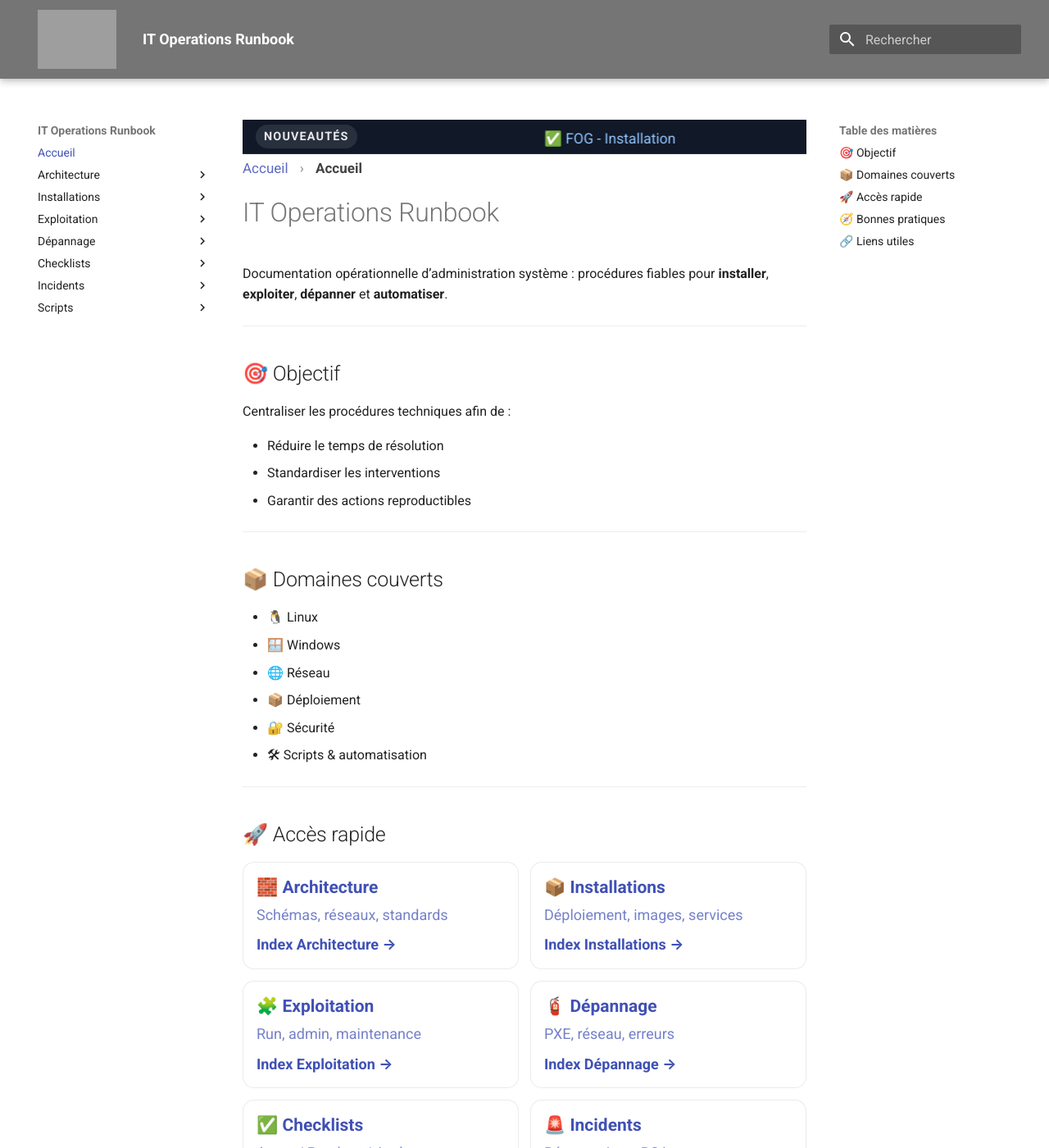
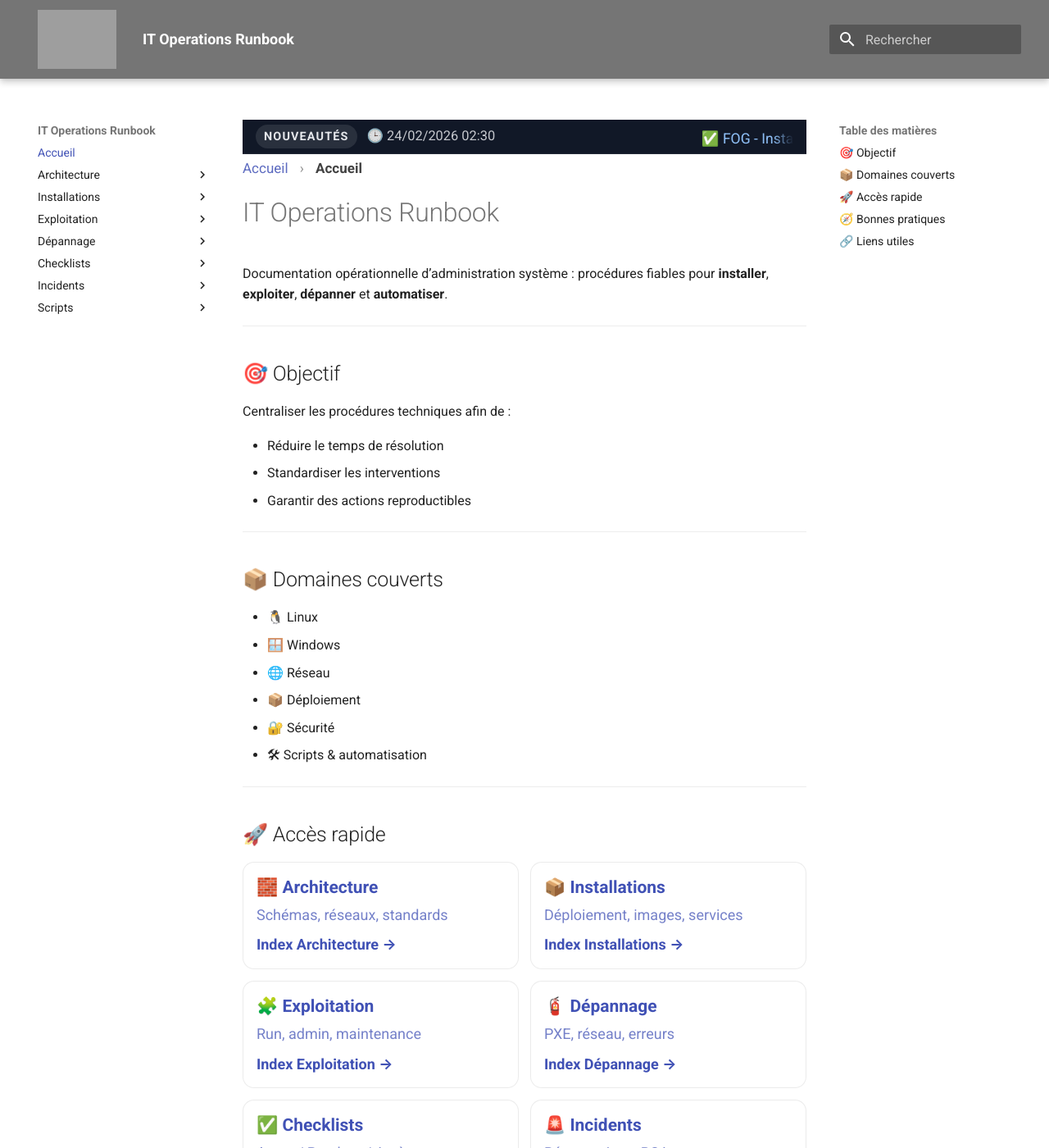
Before and after one commit to MilesChristi/runbook, an MkDocs documentation site: the page built from docs/index.md, in a window 1280 px wide and 1400 px high. Shown: the whole window at 82% size. Built offline with MkDocs 1.6.1 and Material for MkDocs 9.7.7, drawn with Linux system fonts in a browser that asks for light colours; grey boxes are pictures that could not be loaded.

Commit message:
Update documentation

```diff
--- a/docs/overrides/partials/announce.html
+++ b/docs/overrides/partials/announce.html
@@ -1,13 +1,14 @@
 <div class="md-banner mc-announce" role="status" aria-label="Nouveautés">
   <div class="mc-announce__inner">
     <span class="mc-announce__label">NOUVEAUTÉS</span>
+    <span class="mc-announce__stamp">🕒 24/02/2026 02:30</span>
 
     <div class="mc-announce__marquee" aria-hidden="true">
       <div class="mc-announce__track mc-announce__track--a"><span class="mc-announce__item">✅ <a href="/runbook/installations/fog-installation/">FOG - Installation</a></span><span class="mc-announce__gap" aria-hidden="true"></span><span class="mc-announce__item">✅ <a href="/runbook/installations/fog-installation/">FOG - Installation</a></span><span class="mc-announce__gap" aria-hidden="true"></span><span class="mc-announce__item">✅ <a href="/runbook/installations/fog-installation/">FOG - Installation</a></span></div>
     </div>
 
     <div class="mc-announce__static">
-      📌 Nouveautés (24/02/2026) — <span class="mc-announce__item">✅ <a href="/runbook/installations/fog-installation/">FOG - Installation</a></span>
+      📌 Mis à jour le 24/02/2026 02:30 — <span class="mc-announce__item">✅ <a href="/runbook/installations/fog-installation/">FOG - Installation</a></span>
     </div>
   </div>
 </div>
--- a/docs/stylesheets/extra.css
+++ b/docs/stylesheets/extra.css
@@ -6,7 +6,7 @@
    Header logo sizing
    ------------------------- */
 .md-header__button.md-logo img{
-  height: 72px;           /* ajuste si besoin (ex: 90px) */
+  height: 72px;
   width: auto;
   max-height: 72px;
 }
@@ -27,7 +27,7 @@
   align-items: center;
   gap: 12px;
   padding: 12px 24px;
-  background: #263238;   /* bleu-gris foncé */
+  background: #263238;
   color: #ffffff;
   font-size: 0.85rem;
 }
@@ -58,22 +58,11 @@
   margin: .2rem 0 1rem 0;
 }
 
-.mc-breadcrumbs a{
-  text-decoration: none;
-}
+.mc-breadcrumbs a{ text-decoration: none; }
+.mc-breadcrumbs a:hover{ text-decoration: underline; }
 
-.mc-breadcrumbs a:hover{
-  text-decoration: underline;
-}
-
-.mc-sep{
-  margin: 0 .5rem;
-  opacity: .6;
-}
-
-.mc-current{
-  font-weight: 700;
-}
+.mc-sep{ margin: 0 .5rem; opacity: .6; }
+.mc-current{ font-weight: 700; }
 
 /* -------------------------
    Home cards (premium)
@@ -101,29 +90,15 @@
   border-color: rgba(0,0,0,.14);
 }
 
-.mc-card-title{
-  font-weight: 900;
-  font-size: 1.05rem;
-  margin-bottom: 2px;
-}
+.mc-card-title{ font-weight: 900; font-size: 1.05rem; margin-bottom: 2px; }
+.mc-card-subtitle{ opacity: .72; margin-bottom: 8px; font-size: .90rem; }
+.mc-card-link{ font-weight: 750; font-size: .90rem; }
 
-.mc-card-subtitle{
-  opacity: .72;
-  margin-bottom: 8px;
-  font-size: .90rem;
-}
-
-.mc-card-link{
-  font-weight: 750;
-  font-size: .90rem;
-}
-
-/* -------------------------
-   Announce — Bandeau défilant (2 tracks)
-   - Défilement infini sans dupliquer la liste dans le HTML
-   - Pause au survol
-   - Fallback accessibilité
-   ------------------------- */
+/* =========================================================
+   Announce — Bandeau défilant (marquee)
+   - 1 item : 1 track + gap
+   - 2+ items : 2 tracks a/b (relay)
+   ========================================================= */
 .mc-announce{
   padding: 6px 0;
   background: #111827;
@@ -148,17 +123,24 @@
   white-space: nowrap;
 }
 
+/* Heure */
+.mc-announce__stamp{
+  font-size: .82rem;
+  opacity: .85;
+  white-space: nowrap;
+}
+
+/* Marquee container */
 .mc-announce__marquee{
   overflow: hidden;
   white-space: nowrap;
   flex: 1;
   position: relative;
-  /* fondu sur les bords */
+  min-height: 24px;
   mask-image: linear-gradient(to right, transparent, #000 7%, #000 93%, transparent);
-  min-height: 24px; /* évite un saut de hauteur */
 }
 
-/* Track commun */
+/* Track base (commun) */
 .mc-announce__track{
   position: absolute;
   left: 0;
@@ -167,12 +149,6 @@
   align-items: center;
   gap: 10px;
   will-change: transform;
-  animation: mc-marquee-a 22s linear infinite; /* vitesse */
-}
-
-/* Track B se décale */
-.mc-announce__track--b{
-  animation-name: mc-marquee-b;
 }
 
 /* Items */
@@ -185,13 +161,25 @@
   color: #93c5fd;
   text-decoration: none;
 }
+.mc-announce__item a:hover{ text-decoration: underline; }
 
-.mc-announce__item a:hover{
-  text-decoration: underline;
+.mc-announce__sep{ opacity: .5; }
+
+/* Gap utilisé en mode 1 item */
+.mc-announce__gap{
+  display: inline-block;
+  width: 280px; /* espace entre répétitions */
 }
 
-.mc-announce__sep{
-  opacity: .5;
+/* =========================
+   MODE 2+ items : 2 tracks
+   ========================= */
+.mc-announce__track--a{
+  animation: mc-marquee-a 22s linear infinite;
+}
+
+.mc-announce__track--b{
+  animation: mc-marquee-b 22s linear infinite;
 }
 
 /* Track A : arrive de la droite -> sort à gauche */
@@ -206,15 +194,27 @@
   to  { transform: translateX(-200%); }
 }
 
+/* =========================
+   MODE 1 item : 1 track (pas de track B)
+   Le HTML n'a que track--a, avec item + gap + item + gap + item
+   On fait défiler plus doucement sur -50%
+   ========================= */
+.mc-announce__marquee:has(.mc-announce__track--a):not(:has(.mc-announce__track--b)) .mc-announce__track--a{
+  animation: mc-marquee-single 16s linear infinite;
+}
+
+@keyframes mc-marquee-single{
+  from{ transform: translateX(0); }
+  to  { transform: translateX(-50%); }
+}
+
 /* Pause au survol */
 .mc-announce:hover .mc-announce__track{
   animation-play-state: paused;
 }
 
-/* Fallback accessibilité */
-.mc-announce__static{
-  display: none;
-}
+/* Accessibilité */
+.mc-announce__static{ display: none; }
 
 @media (prefers-reduced-motion: reduce){
   .mc-announce__marquee{ display: none; }
@@ -223,33 +223,10 @@
     font-size: .9rem;
     opacity: .95;
   }
-  .mc-announce__track{ animation: none; }
+  .mc-announce__track{ animation: none !important; }
 }
 
-.mc-announce__single{
-  flex: 1;
-  font-size: .88rem;
-  white-space: nowrap;
-  overflow: hidden;
-  text-overflow: ellipsis;
+/* Option: cacher l’heure sur mobile si trop chargé */
+@media (max-width: 700px){
+  .mc-announce__stamp{ display: none; }
 }
-
-.mc-announce__date{
-  opacity: .7;
-}
-
-/* Espace entre répétitions quand il n'y a qu'un item */
-.mc-announce__gap{
-  display: inline-block;
-  width: 240px;   /* augmente si tu veux plus d'espace */
-}
-
-/* Quand il n'y a qu'un track (mode 1 item), on utilise un défilement complet */
-.mc-announce__track--a{
-  animation: mc-marquee-single 16s linear infinite;
-}
-
-@keyframes mc-marquee-single{
-  from{ transform: translateX(0); }
-  to  { transform: translateX(-50%); }
-}
```
Also changed, not shown: 1 other file.
